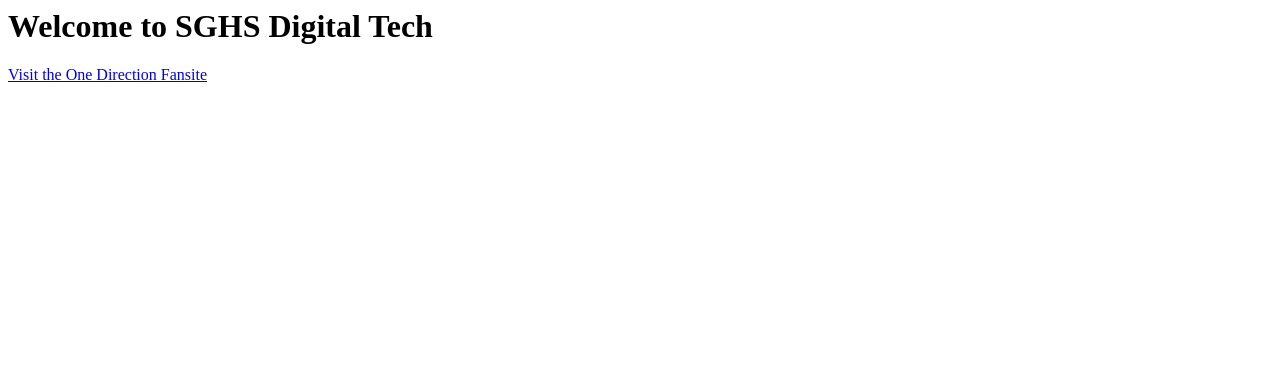
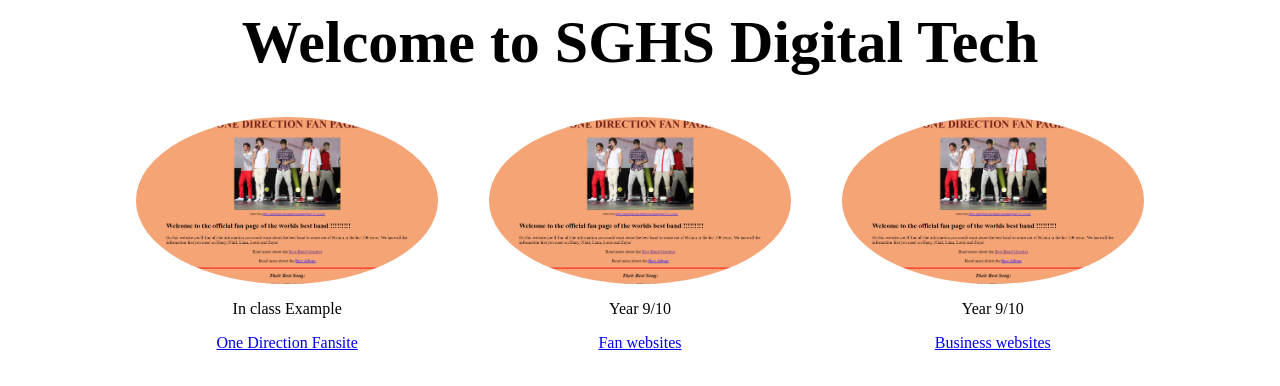
Before and after one commit to sghsdigitaltech/sghsdigitaltech.github.io, a plain HTML site: page index.html in a window 1280 px wide. Drawn offline with Linux system fonts and the light colour scheme.

Commit message:
Updating index page
Updating index page to planned structure. Still only one other website section though

```diff
--- a/index.html
+++ b/index.html
@@ -1,2 +1,32 @@
-<h1> Welcome to SGHS Digital Tech </h1>
-<a href="OneDirectionFansite/home.html"> Visit the One Direction Fansite </a>
+<html>
+
+<head>
+	<title> SGHS Digital Tech </title>
+	<link rel="icon" href="chip_icon.png">
+</head>
+
+<body style="padding: 0 10% 0 10%;">
+	<h1 style="text-align: center; font-size: 60px;"> Welcome to SGHS Digital Tech </h1>
+
+	<div style="float: left; width: 30%; text-align: center; padding-right: 5%">
+	 <img src="OneDirectionThumbnail.png" style="width: 100%; border-radius: 50%;"> <br>
+	 <p> In class Example </p>
+	 <a href="OneDirectionFansite/home.html"> One Direction Fansite </a>
+	</div>
+
+	<div style="float: left; width: 30%; text-align: center; padding-right: 5%">
+	 <img src="OneDirectionThumbnail.png" style="width: 100%; border-radius: 50%;"> <br>
+	 <p> Year 9/10 </p>
+	 <a href="fansites/gallery.html"> Fan websites </a>
+	</div>
+
+	<div style="float: left; width: 30%; text-align: center">
+	 <img src="OneDirectionThumbnail.png" style="width: 100%; border-radius: 50%;"> <br>
+	 <p> Year 9/10 </p>
+	 <a href="business/home.html"> Business websites </a>
+	</div>
+
+
+</body>
+
+</html>
```
Also changed, not shown: OneDirectionThumbnail.png (added), chip_icon.png (added).
